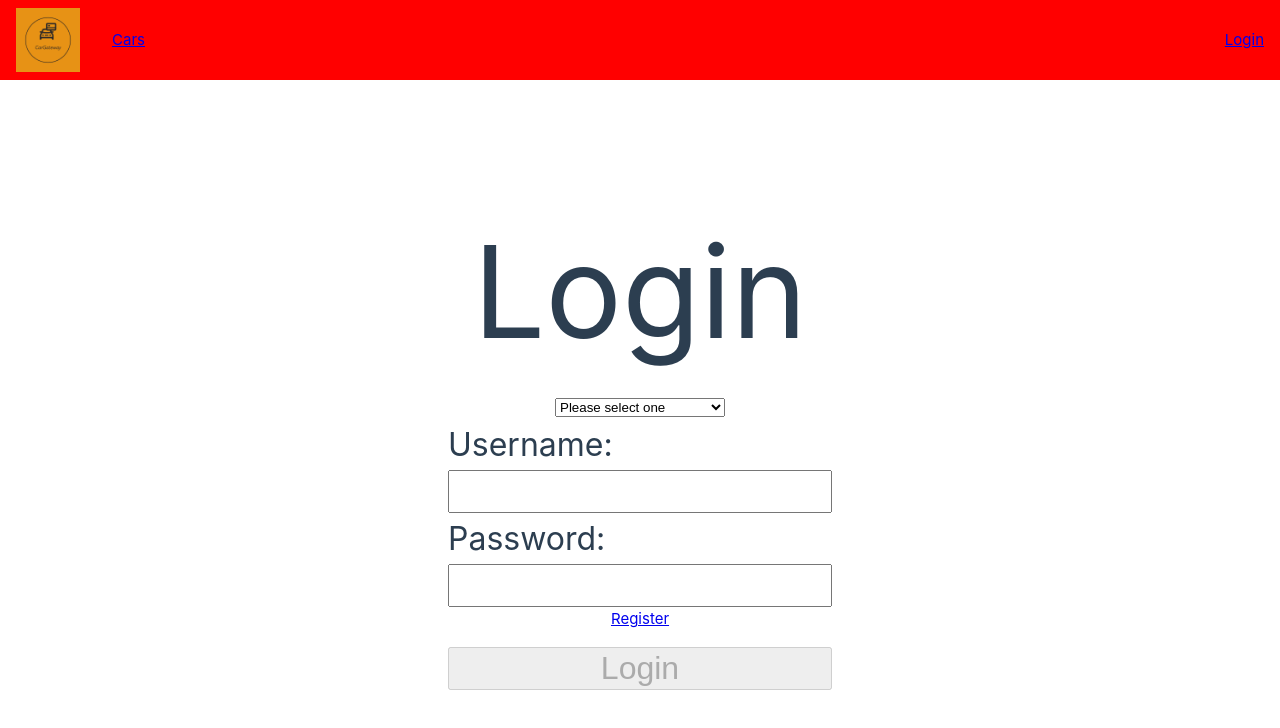
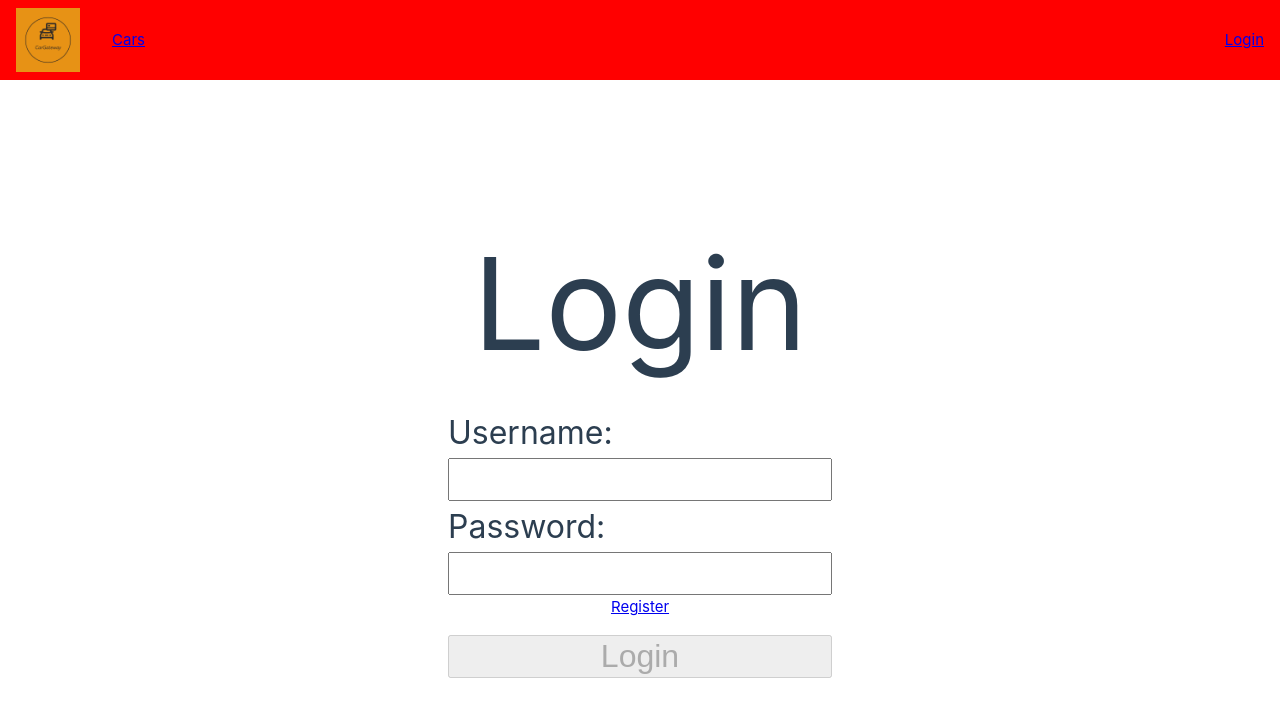
Before and after one commit to Lv100Luca/CarGateway-Frontend, a Vue app: page /login in a window 1280 px wide. Shown: the top 728 px of the page. Built offline with nearby package versions, Linux system fonts and the light colour scheme.

Commit message:
removed selector

```diff
--- a/src/views/LoginView.vue
+++ b/src/views/LoginView.vue
@@ -46,7 +46,7 @@ async function handleLogin() {
 
     <div class="login">
       <h1 class="title">Login</h1>
-      <div v-if="!(username=='admin') && true" class="selector">
+      <div v-if="!(username=='admin') && false" class="selector">
         <select v-model="username">
           <option disabled value="">Please select one</option>
           <option>RedditAdminJoe</option>
```
